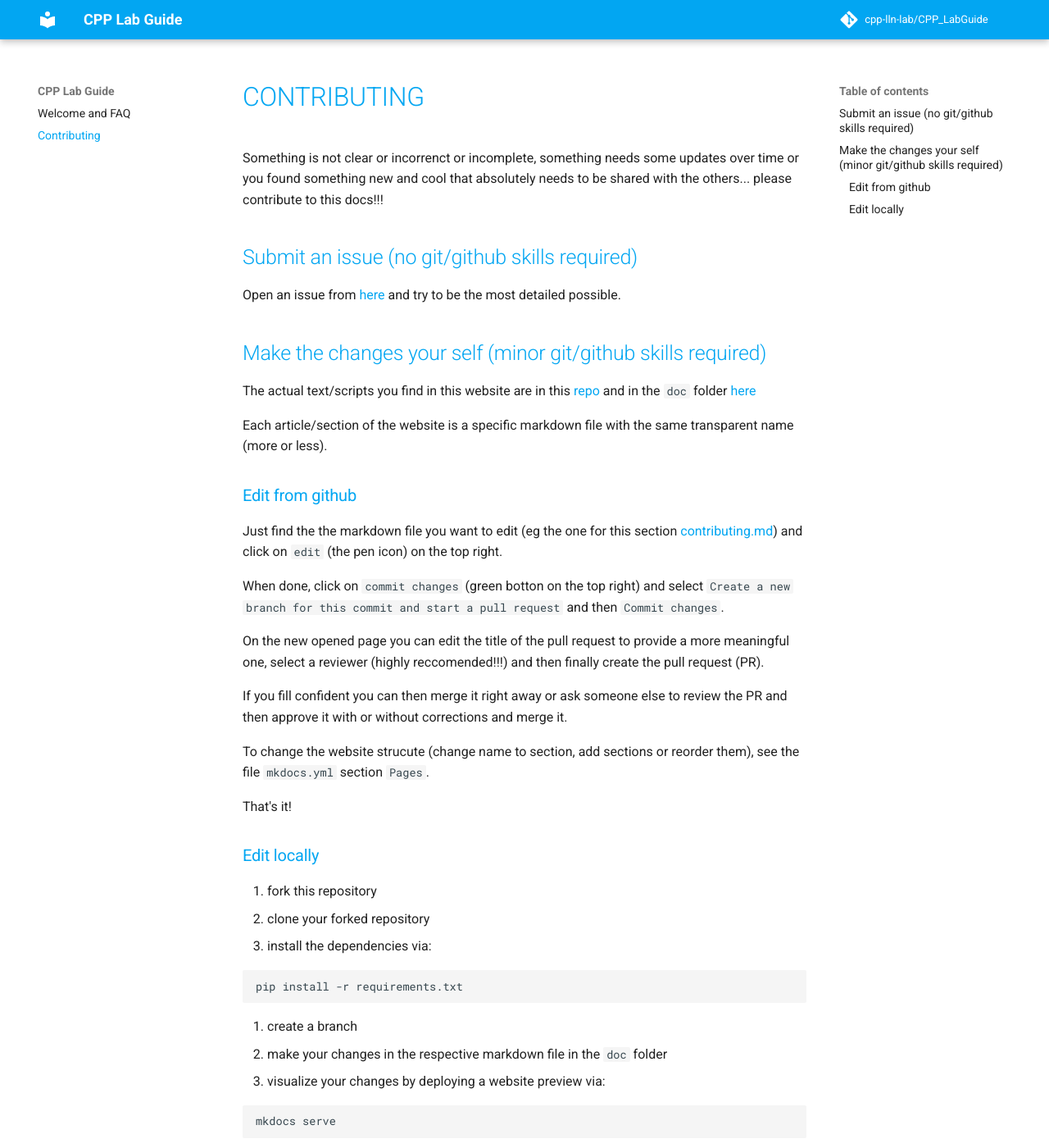
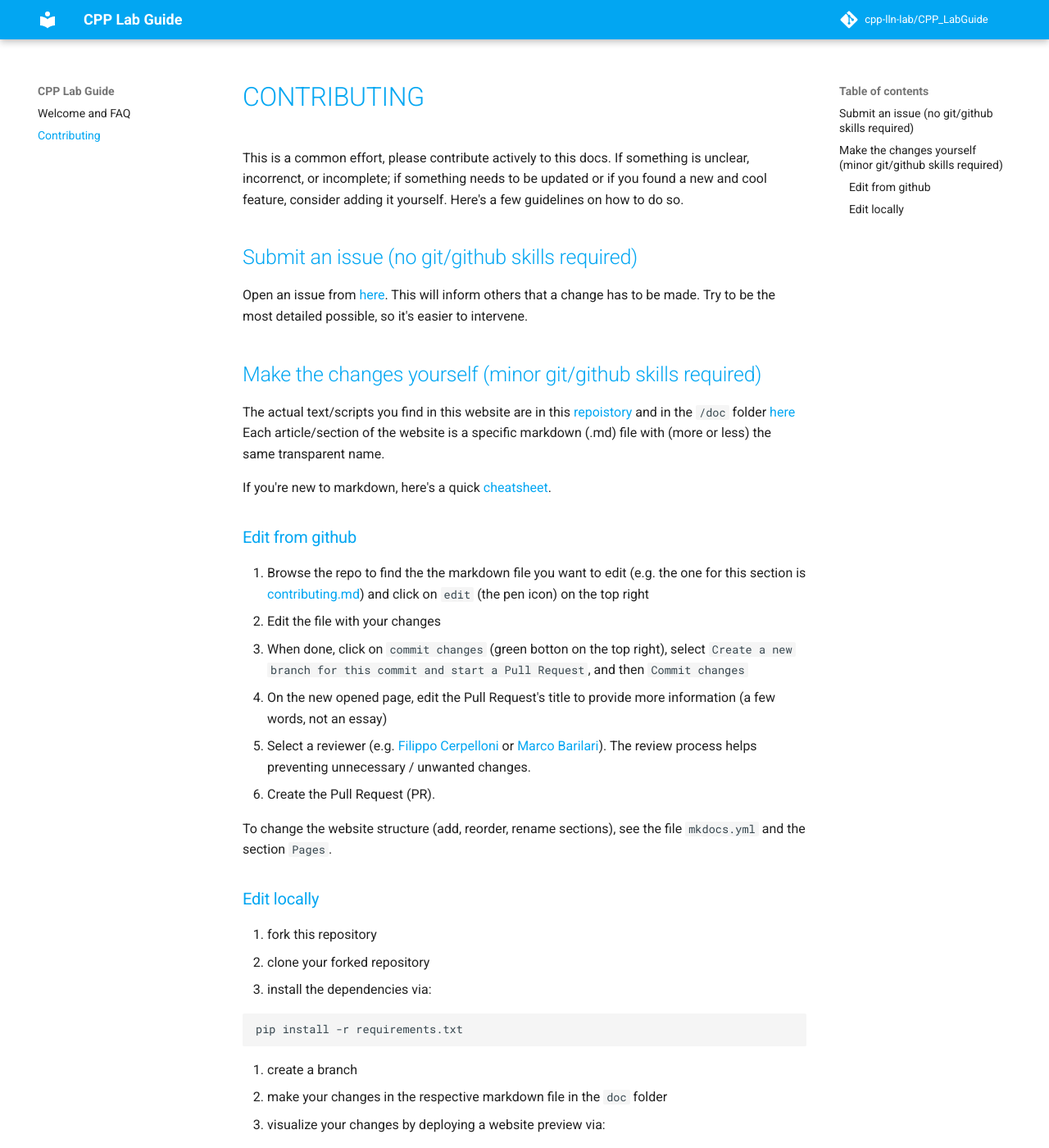
Before and after one commit to cpp-lln-lab/CPP_LabGuide, an MkDocs documentation site: the page built from doc/contributing.md, in a window 1280 px wide and 1400 px high. Shown: the whole window at 82% size. Built offline with MkDocs 1.6.1 and Material for MkDocs 9.7.7, drawn with Linux system fonts in a browser that asks for light colours; comment, search, counter and statistics services are not loaded.

Commit message:
imporved readability
Improved readability of the text, with more sequential info on the contributions, links to PR reviewers, and markdown cheatsheet

```diff
--- a/doc/contributing.md
+++ b/doc/contributing.md
@@ -1,30 +1,35 @@
 # CONTRIBUTING
 
-Something is not clear or incorrenct or incomplete, something needs some updates over time or you found something new and cool that absolutely needs to be shared with the others... please contribute to this docs!!!
+This is a common effort, please contribute actively to this docs.
+If something is unclear, incorrenct, or incomplete; if something needs to be updated or if you found a new and cool feature, consider adding it yourself.
+Here's a few guidelines on how to do so.
+
 
 ## Submit an issue (no git/github skills required)
 
-Open an issue from [here](https://github.com/cpp-lln-lab/CPP_HPC/issues/new/choose) and try to be the most detailed possible.
+Open an issue from [here](https://github.com/cpp-lln-lab/CPP_HPC/issues/new/choose). This will inform others that a change has to be made.
+Try to be the most detailed possible, so it's easier to intervene.
 
-## Make the changes your self (minor git/github skills required)
 
-The actual text/scripts you find in this website are in this [repo](https://github.com/cpp-lln-lab/CPP_HPC) and in the `doc` folder [here](https://github.com/cpp-lln-lab/CPP_HPC/tree/main/doc)
+## Make the changes yourself (minor git/github skills required)
 
-Each article/section of the website is a specific markdown file with the same transparent name (more or less).
+The actual text/scripts you find in this website are in this [repoistory](https://github.com/cpp-lln-lab/CPP_HPC) and in the `/doc` folder [here](https://github.com/cpp-lln-lab/CPP_HPC/tree/main/doc)
+Each article/section of the website is a specific markdown (.md) file with (more or less) the same transparent name.
+
+If you're new to markdown, here's a quick [cheatsheet](https://www.markdownguide.org/cheat-sheet/).
+
 
 ### Edit from github
 
-Just find the the markdown file you want to edit (eg the one for this section [contributing.md](https://github.com/cpp-lln-lab/CPP_HPC/blob/main/doc/contributing.md)) and click on `edit` (the pen icon) on the top right.
+1. Browse the repo to find the the markdown file you want to edit (e.g. the one for this section is [contributing.md](https://github.com/cpp-lln-lab/CPP_HPC/blob/main/doc/contributing.md)) and click on `edit` (the pen icon) on the top right
+2. Edit the file with your changes
+3. When done, click on `commit changes` (green botton on the top right), select `Create a new branch for this commit and start a Pull Request`, and then `Commit changes`
+4. On the new opened page, edit the Pull Request's title to provide more information (a few words, not an essay)
+5. Select a reviewer (e.g. [Filippo Cerpelloni](https://github.com/fcerpe) or [Marco Barilari](https://github.com/marcobarilari)). The review process helps preventing unnecessary / unwanted changes.
+6. Create the Pull Request (PR).
 
-When done, click on `commit changes` (green botton on the top right) and select `Create a new branch for this commit and start a pull request` and then `Commit changes`.
+To change the website structure (add, reorder, rename sections), see the file `mkdocs.yml` and the section `Pages`.
 
-On the new opened page you can edit the title of the pull request to provide a more meaningful one, select a reviewer (highly reccomended!!!) and then finally create the pull request (PR).
-
-If you fill confident you can then merge it right away or ask someone else to review the PR and then approve it with or without corrections and merge it.
-
-To change the website strucute (change name to section, add sections or reorder them), see the file `mkdocs.yml` section `Pages`.
-
-That's it!
 
 ### Edit locally
 
```
